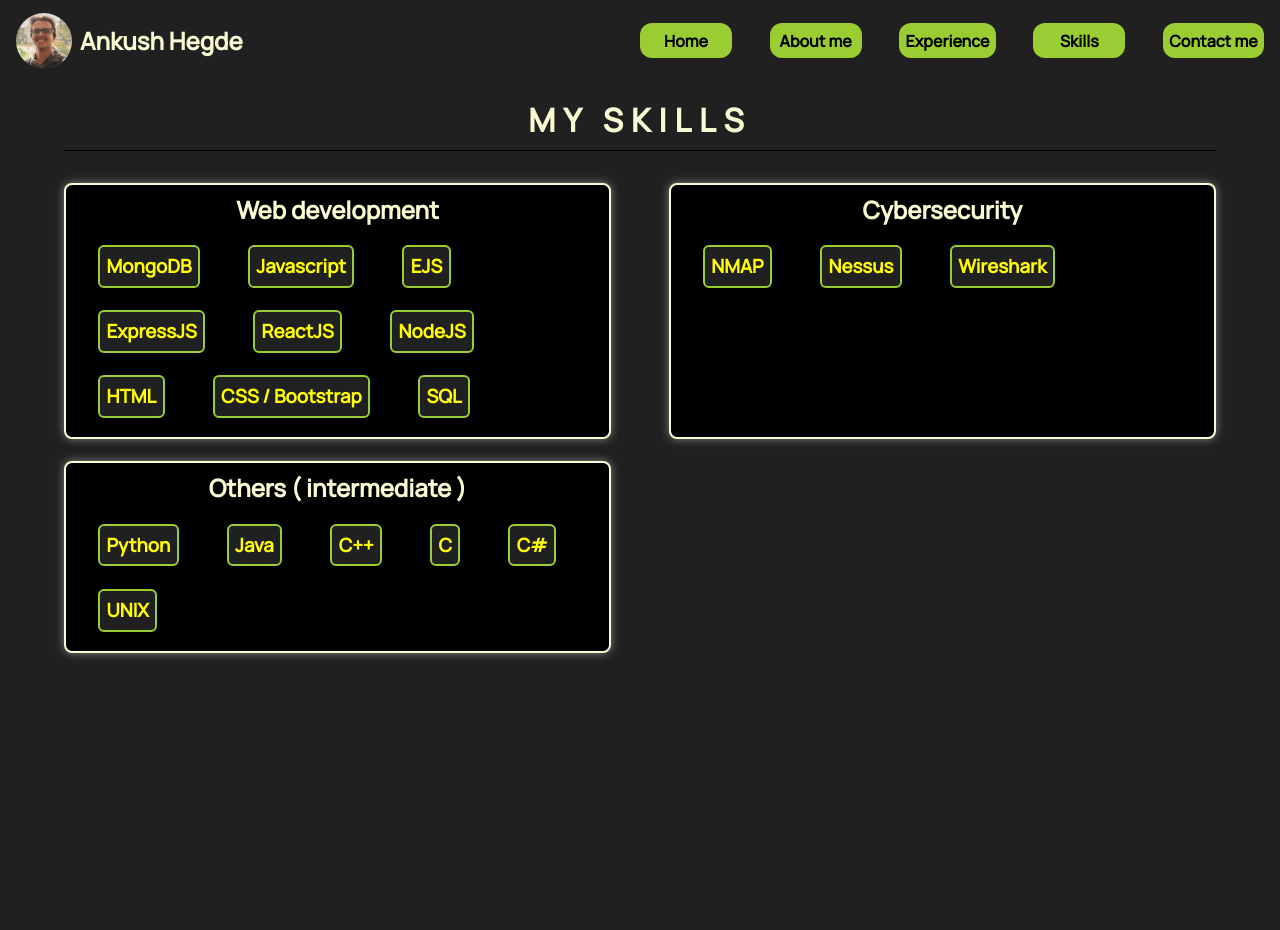
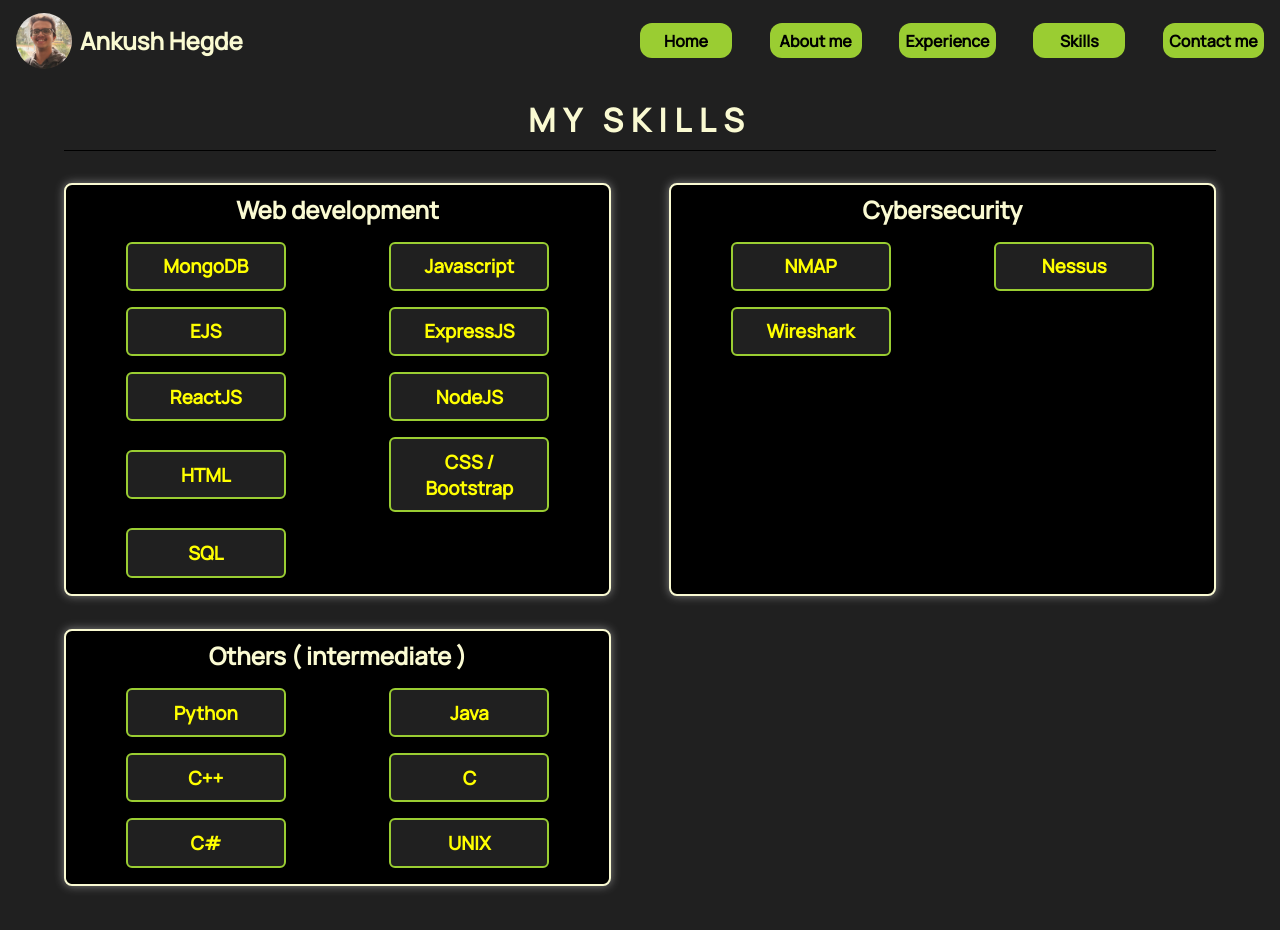
Before and after one commit to ankush07261/Ankush-Portfolio, a React (Create React App) app: page /skills in a window 1280 px wide. Shown: the top 930 px of the page. Before the commit the page ends 800 px from the top, so only its background shows below. Built offline with nearby package versions, Linux system fonts and the light colour scheme; a web font is replaced by a local one.

Commit message:
Update skills.css

```diff
--- a/src/css/skills.css
+++ b/src/css/skills.css
@@ -39,8 +39,10 @@
     background-color: black;
     width: 100%;
     text-align: center;
-    display: flex;
-    flex-wrap: wrap;
+    display: grid;
+    grid-template-columns: repeat(auto-fit, minmax(10rem, 2fr));
+    gap: 1rem;
+    grid-auto-rows: auto;
     padding: 1rem;
     text-align: justify;
     color: black;
@@ -48,13 +50,14 @@
     border-radius: 0.5rem;
 }
 .skill-card h3{
-    padding: 0.4rem;
-    margin: 0.2rem 1rem;
+    padding: 0.6rem;
+    margin: auto;
     border: 2px solid yellowgreen;
     border-radius: 6px;
     color:yellow;
-    width: fit-content;
+    width: 10rem;
     height: fit-content;
+    text-align: center;
 }
 .skill-card p{
     color: black;
```
